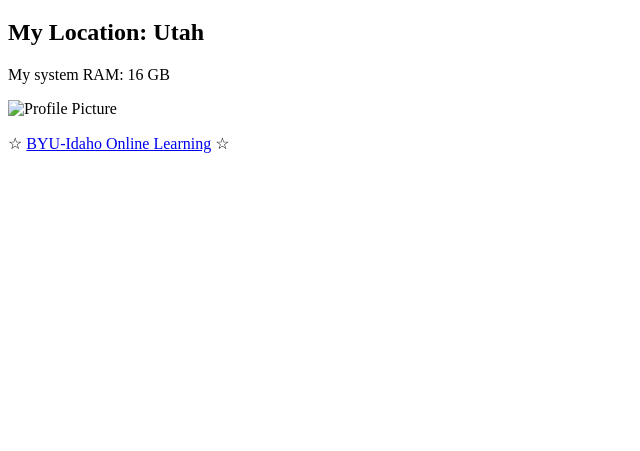
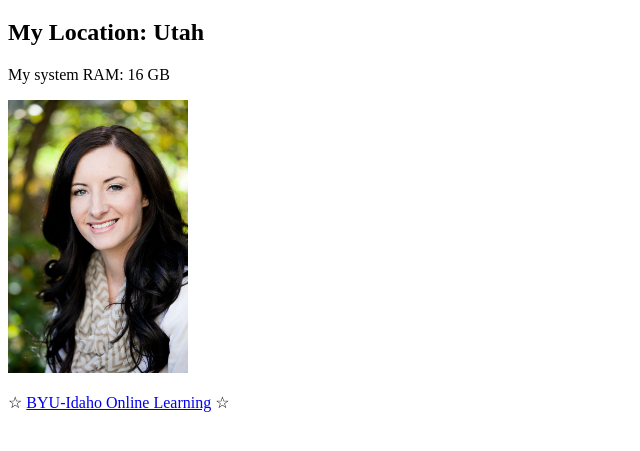
Before and after one commit to jlrich25/jlrich25.github.io, a plain HTML site: page basicpage.html in a window 1280 px wide. Shown: the part 61-512 px from the top of the page, without its empty margins (0-640 px from the left). Drawn offline with Linux system fonts and the light colour scheme.

Commit message:
change image name

```diff
--- a/basicpage.html
+++ b/basicpage.html
@@ -8,7 +8,7 @@
         <h1> Jessica Richards </h1>
         <h2> My Location: Utah</h2>
         <p> My system RAM: 16 GB</p>
-        <p><img src= "images/922393_10200724762545851_1527763886_o.jpg" width="180" height="273" alt="Profile Picture"></p>
+        <p><img src= "images/jessicaprofileimage.jpg" width="180" height="273" alt="Profile Picture"></p>
         <p>&star; <a href="http://www.byui.edu/online">BYU-Idaho Online Learning<a/> &star;</p>
     </body>
 </html>
```
